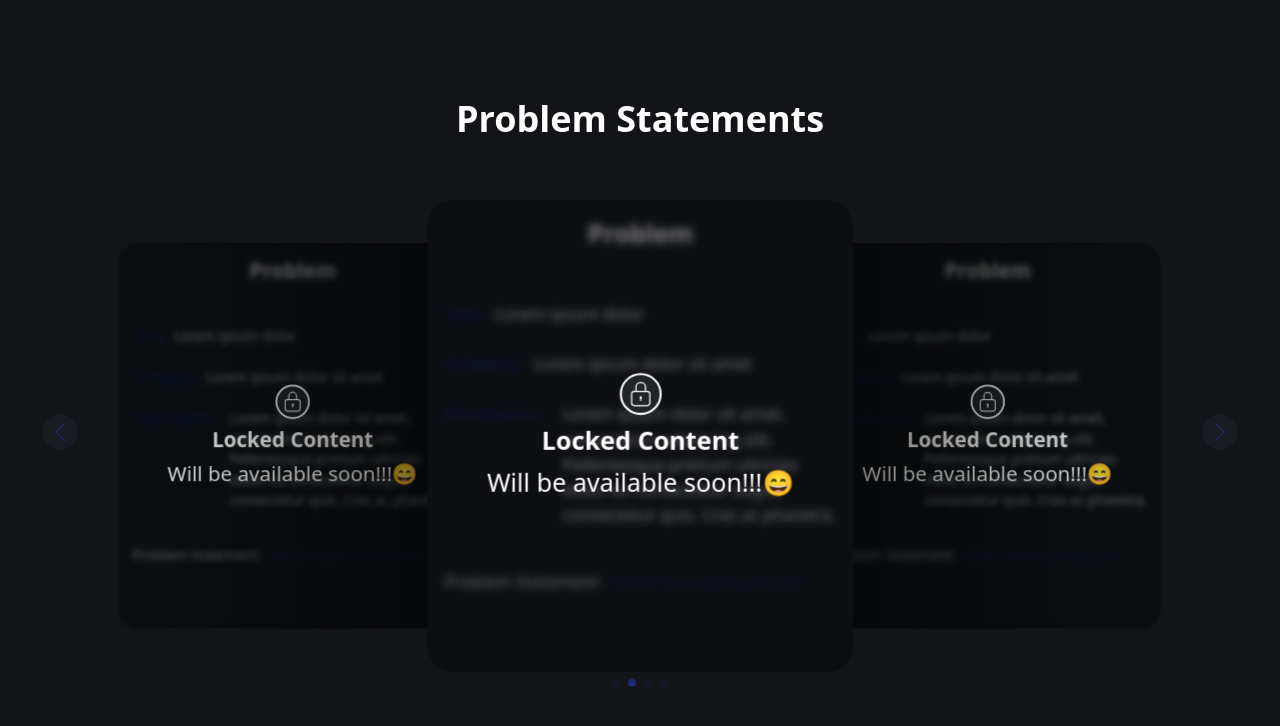
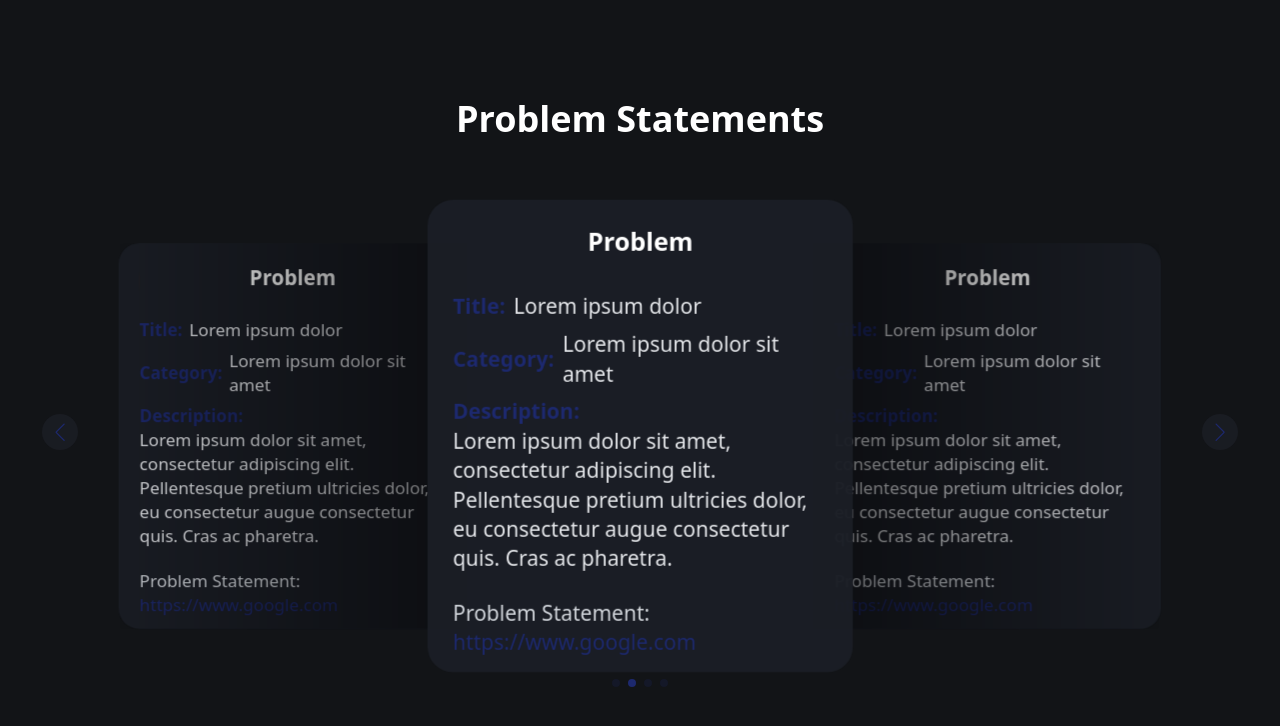
Before and after one commit to Shreyas20004/Swiper-carousel, a React (Vite) app: page / in a window 1280 px wide. Shown: the top 726 px of the page. Built offline with nearby package versions, Linux system fonts and the light colour scheme.

Commit message:
Changes in ui

```diff
--- a/src/components/Card.jsx
+++ b/src/components/Card.jsx
@@ -15,7 +15,7 @@ const Card = ({ title, category,description,problemLink}) => {
     }
     return (
         <div className="card-container relative w-full h-[450px]  rounded-3xl overflow-hidden bg-[#1c1f26f4] bg-blend-overlay bg-cover  transition-all duration-300 ease-in-out hidden ">
-            <div className="flex flex-col w-full h-full gap-6 p-4 select-none ">
+            <div className="flex flex-col w-full h-full gap-2 p-6 text-xl select-none md:text-xl xs:text-sm">
                 {/* Header */}
                 <div className="mb-4 text-center">
                     <Overlap />
@@ -33,15 +33,16 @@ const Card = ({ title, category,description,problemLink}) => {
                 </div>
 
                  {/* description */}
-                 <div className="flex gap-2">
+                 <div className="block gap-0 ">
                     <span className="text-[#1d296e] font-semibold">Description:</span><br />
                     <span className="text-gray-200">{description}</span>
                 </div>
 
                 {/* Links */}
-                <div className="flex flex-col gap-3 mt-4">
+                <div className="flex flex-col gap-0 mt-4">
                     <div className="flex items-center gap-2">
                         <span className="text-gray-300">Problem Statement:</span>
+                        </div>
                         <a
                             href={problemLink}
                             className="text-[#1d296e] hover:text-[#1d296e] transition-colors"
@@ -50,11 +51,11 @@ const Card = ({ title, category,description,problemLink}) => {
                         >
                             {problemLink}
                         </a>
-                    </div>
+
                 </div>
             </div>
             {/* Lock Icon */}
-            <div className="absolute inset-0 z-10 flex flex-col items-center justify-center w-full h-full bg-black bg-opacity-50 backdrop-blur-sm" id="card">
+            {/* <div className="absolute inset-0 z-10 flex flex-col items-center justify-center w-full h-full bg-black bg-opacity-50 backdrop-blur-sm" id="card">
                 <CiLock
                     color="white"
                     size={
@@ -63,7 +64,7 @@ const Card = ({ title, category,description,problemLink}) => {
                     className="bg-[#212429] rounded-full p-1 border-2 border-white mb-2" />
                 <h2 className="mb-2 font-bold text-white lg:text-2xl md:text-xl xs:text-sm">Locked Content</h2>
                 <h2 className="text-white lg:text-2xl md:text-xl xs:text-xsw">Will be available soon!!!😄</h2>
-            </div>
+            </div> */}
         </div>
     )
 }
```
